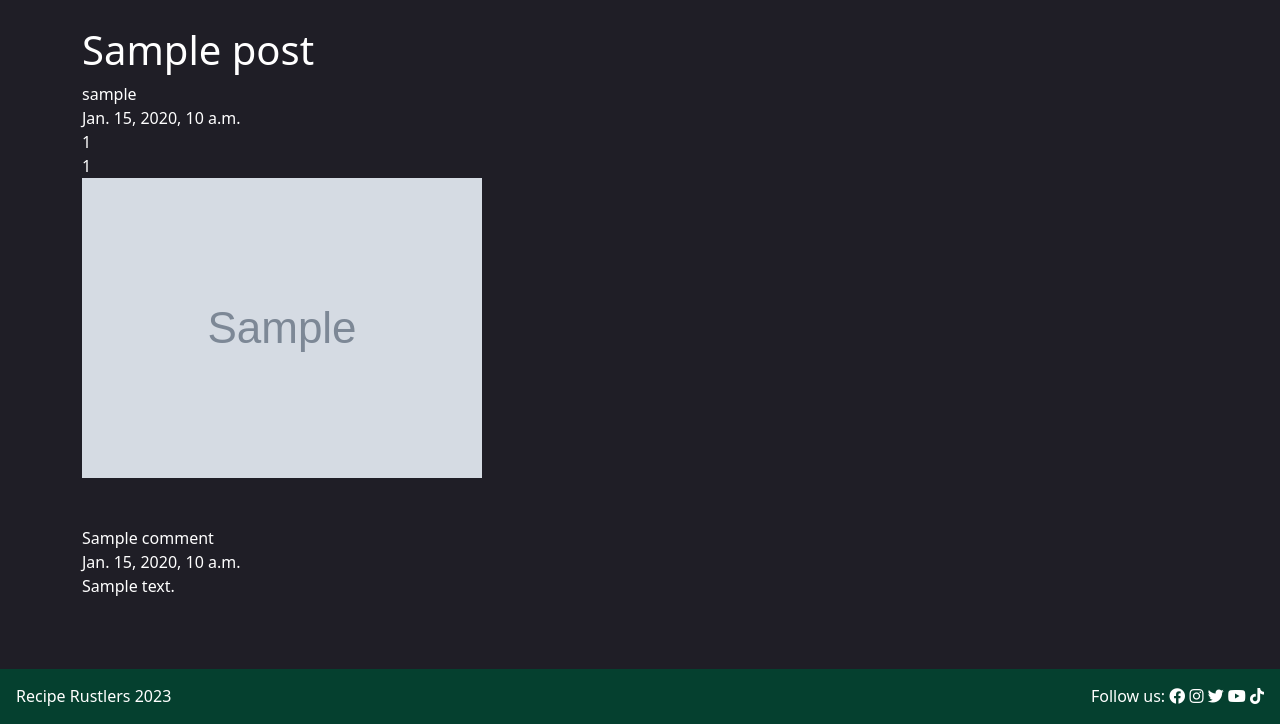
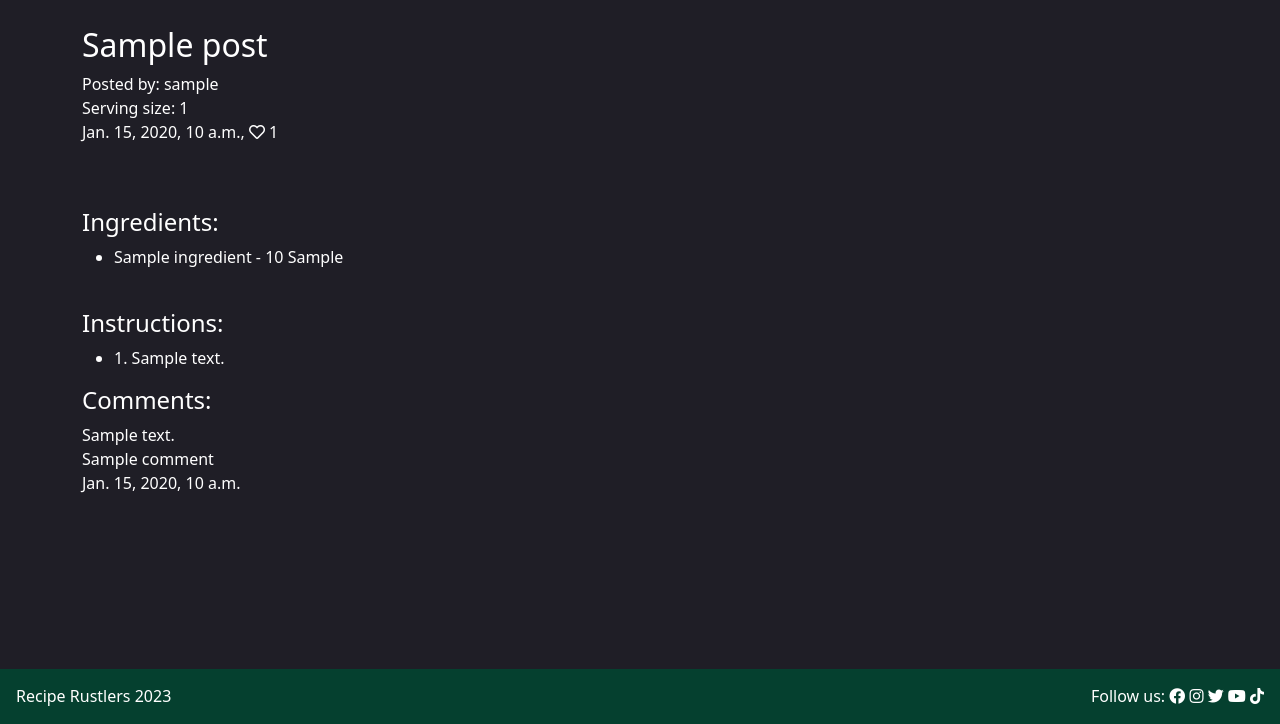
Before and after one commit to HarveyBurton96/Recipe-Rustlers, a Django app: a page that uses templates/recipe_detail.html in a window 1280 px wide. Shown: the part 76-800 px from the top of the page. Run offline with Django 3.2, Linux system fonts and the light colour scheme; tables that the repository leaves empty hold one stand-in row (values such as "Sample post"); grey boxes marked "Sample" are stand-in pictures; some libraries are stand-ins or nearby versions.

Commit message:
Add instructions and ingredient details to post detail form

```diff
--- a/recipe/views.py
+++ b/recipe/views.py
@@ -92,8 +92,8 @@ class PostDetail(View):
         queryset = Post.objects.filter(status=1)
         post = get_object_or_404(queryset, slug=slug)
         comments = post.comments.order_by('created_on')
-        ingredients = post.ingredients
-        instructions = post.instructions
+        ingredients = post.ingredients.order_by('ingredientName')
+        instructions = post.instructions.order_by('step')
         liked = False
         if post.likes.filter(id=self.request.user.id).exists():
             liked = True
@@ -116,8 +116,8 @@ class PostDetail(View):
         queryset = Post.objects.filter(status=1)
         post = get_object_or_404(queryset, slug=slug)
         comments = post.comments.order_by('created_on')
-        ingredients = post.ingredients
-        instructions = post.instructions
+        ingredients = post.ingredients.order_by('ingredientName')
+        instructions = post.instructions.order_by('step')
         liked = False
         if post.likes.filter(id=self.request.user.id).exists():
             liked = True
--- a/static/css/style.css
+++ b/static/css/style.css
@@ -109,3 +109,7 @@ body {
     background-color: #218F70;
     color: white;
 }
+
+.text-link {
+    text-decoration: underline;
+}
--- a/templates/account/login.html
+++ b/templates/account/login.html
@@ -11,7 +11,7 @@
 
 
 <p>{% blocktrans %}If you have not created an account yet, then please
-<a href="{{ signup_url }}">sign up</a> first.{% endblocktrans %}</p>
+<a class="text-link" href="{{ signup_url }}">sign up</a> first.{% endblocktrans %}</p>
 
 
 <form class="login" method="POST" action="{% url 'account_login' %}">
--- a/templates/account/signup.html
+++ b/templates/account/signup.html
@@ -8,7 +8,7 @@
 <div class="login-style">
 <h1 class="top-style">{% trans "Sign Up" %}</h1>
 
-<p>{% blocktrans %}Already have an account? Then please <a href="{{ login_url }}">sign in</a>.{% endblocktrans %}</p>
+<p>{% blocktrans %}Already have an account? Then please <a class="text-link" href="{{ login_url }}">sign in</a>.{% endblocktrans %}</p>
 
 <form class="signup" id="signup_form" method="post" action="{% url 'account_signup' %}">
   {% csrf_token %}
--- a/templates/recipe_detail.html
+++ b/templates/recipe_detail.html
@@ -6,26 +6,47 @@
         <div class="row g-0">
             <div class="col-md-6 masthead-text">
                 <!-- Post title goes in these h1 tags -->
-                <h1 class="post-title">{{ post.title }}</h1>
-                {{ post.author }}
+                <h2 class="post-title">{{ post.title }}</h2>
+                <p>Posted by: {{ post.author }}
                 <br>
-                {{ post.created_on }}
+                Serving size: {{ post.surving }}
                 <br>
-                {{ post.surving }}
+                {{ post.created_on }}, <i class="far fa-heart"></i> {{ post.number_of_likes }}
+                </p>
                 <br>
-                {{ post.number_of_likes }}
+                {% if "no_image" in post.featured_image.url %}
+
+                {% else %}
+                <img class="card-img-top" src=" {{ post.featured_image.url }}">
+                {% endif %}
                 <br>
-                <img src="{{ post.featured_image }}">
+                <h4>Ingredients:</h4>
+                <ul>
+                {% for ingredient in ingredients %}
+                <li>
+                {{ ingredient.ingredientName }} - {{ ingredient.weight }} {{ ingredient.unit }}
+                </li>
+                {% endfor %}
+                </ul>
                 <br>
-                <br>
+                <h4>Instructions:</h4>
+                <ul>
+                {% for instruction in instructions %}
+                <li>
+                {{ instruction.step }}. {{ instruction.detail }}
+                </li>
+                {% endfor %}
+                </ul>
+                <h4>Comments:</h4>
                 {% for comment in comments %}
+                <p>
+                {{ comment.body }}
                 <br>
                 {{ comment.name }}
                 <br>
                 {{ comment.created_on }}
                 <br>
-                {{ comment.body }}
-                <br>
+                </p>
                 {% endfor %}
             </div>
         </div>
```
